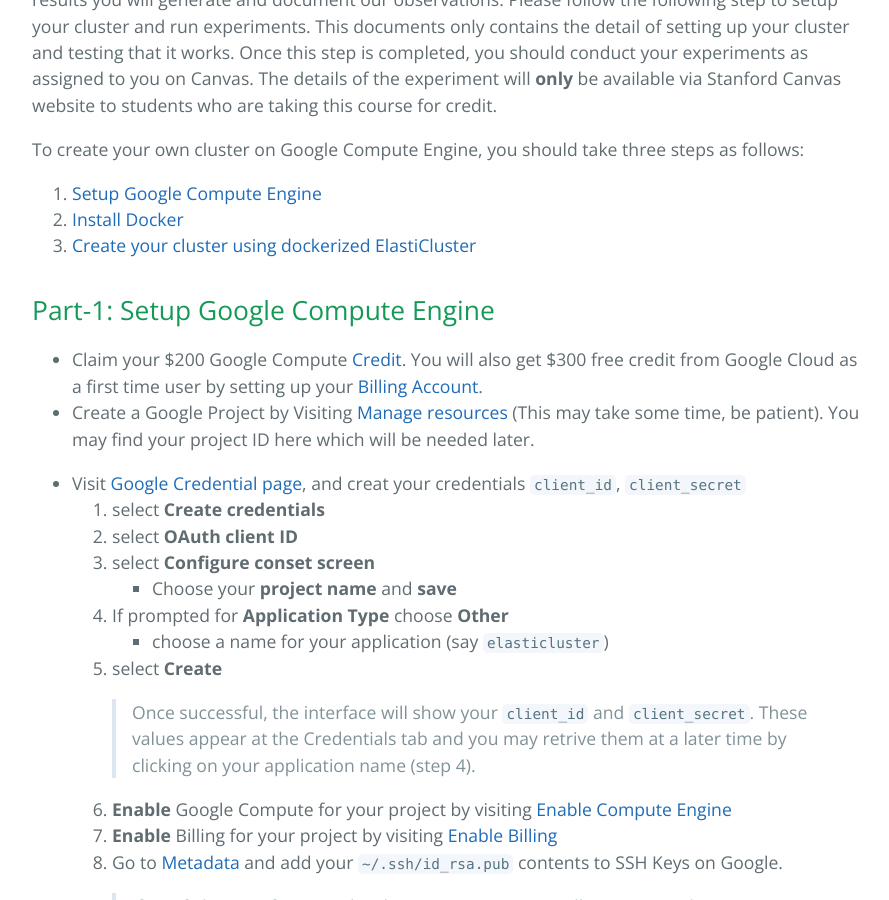
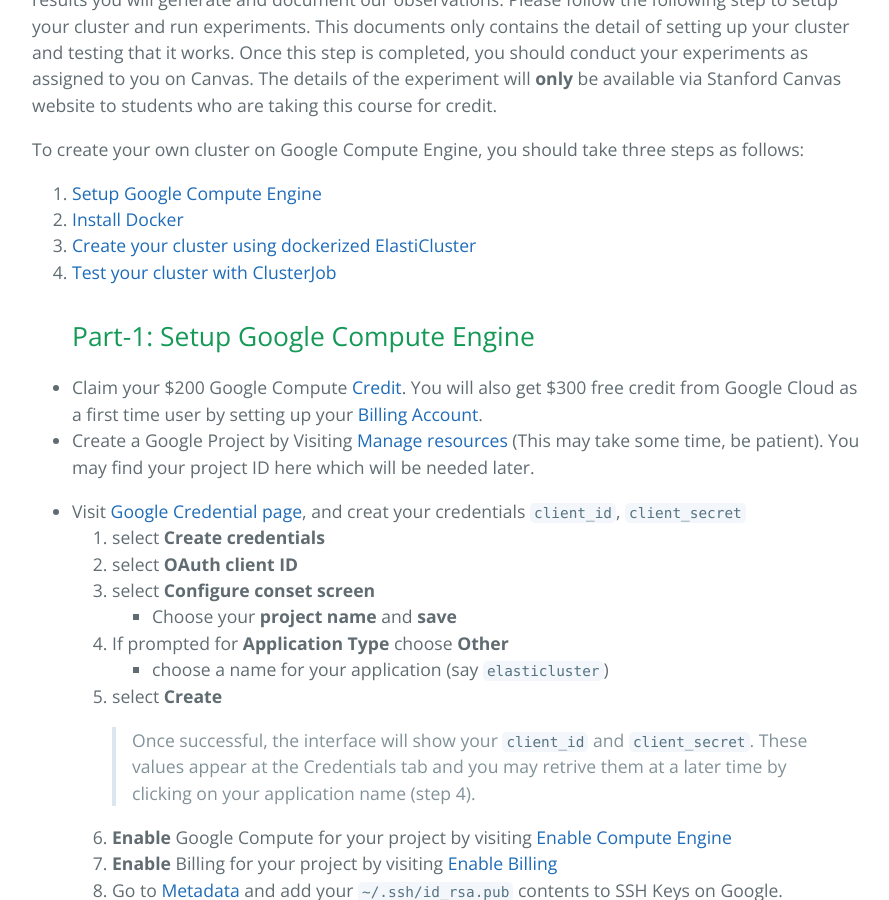
Before and after one commit to stats285/stats285.github.io, a Jekyll site: the page built from assets/assignments/02/assignment2.md, in a window 1280 px wide and 900 px high, scrolled down 590 px. Shown: the whole window, without its empty margins (192-1081 px from the left). Built offline with Jekyll 4.4.1, drawn with Linux system fonts in a browser that asks for light colours; the repository's description, which GitHub fills in, is left out; our own code applies the rules of GitHub Pages for plain Markdown files.

Commit message:
added link

```diff
--- a/assets/assignments/02/assignment2.md
+++ b/assets/assignments/02/assignment2.md
@@ -16,7 +16,7 @@
 1. [Setup Google Compute Engine](#part-1-setup-google-compute-engine)
 2. [Install Docker](#part-2-install-docker)
 3. [Create your cluster using dockerized ElastiCluster](#part-3-create-your-cluster-using-elasticluster)
-
+4. [Test your cluster with ClusterJob](#Part-4-test-your-cluster-with-clusterjob)
 ## Part-1: Setup Google Compute Engine
 
 * Claim your $200 Google Compute [Credit](https://canvas.stanford.edu/courses/73102/discussion_topics/160558). You will also get $300 free credit from Google Cloud as a first time user by setting up your [Billing Account](https://console.cloud.google.com/billing).
```
